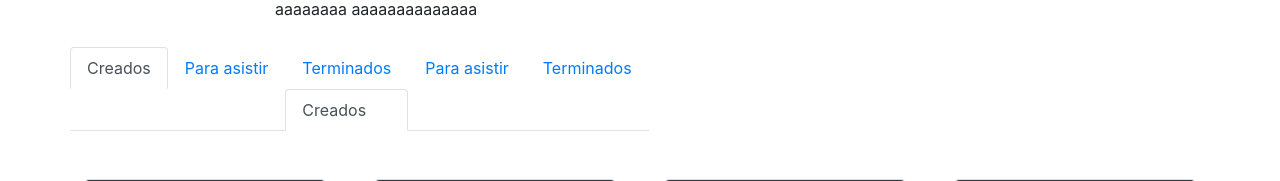
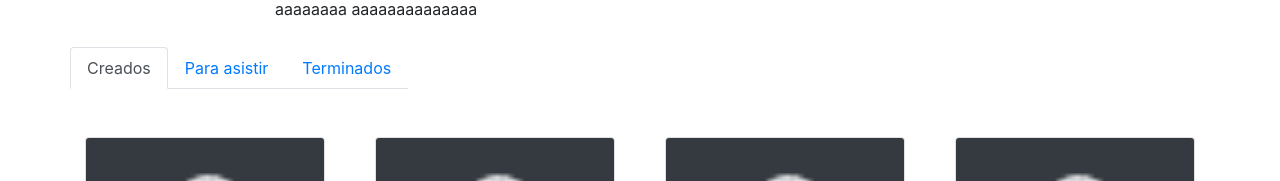
Before and after one commit to angelriera91/JOIN, an Angular app in the folder join-app/: page /perfil in a window 1280 px wide. Shown: the part 198-379 px from the top of the page. Built offline with nearby package versions, Linux system fonts and the light colour scheme.

Commit message:
aaangel esta subido

```diff
--- a/join-app/src/app/pages/profile/profile.component.html
+++ b/join-app/src/app/pages/profile/profile.component.html
@@ -49,13 +49,6 @@
     <div class="row">
         <ul class="nav nav-tabs" id="myTab" role="tablist">
             <li class="nav-item" role="presentation">
-              <a class="nav-link active" id="home-tab" data-toggle="tab"  role="tab" aria-controls="home" aria-selected="true">Creados</a>
-            </li>
-            <li class="nav-item" role="presentation">
-              <a class="nav-link" id="profile-tab" data-toggle="tab"  role="tab" aria-controls="profile" aria-selected="false">Para asistir</a>
-            </li>
-            <li class="nav-item" role="presentation">
-              <a class="nav-link" id="contact-tab" data-toggle="tab"  role="tab" aria-controls="contact" aria-selected="false" routerLink="/score">Terminados</a>
               <a class="nav-link active" id="home-tab" data-toggle="tab" role="tab" aria-controls="home" aria-selected="true">Creados</a>
             </li>
             <li class="nav-item" role="presentation">
```
